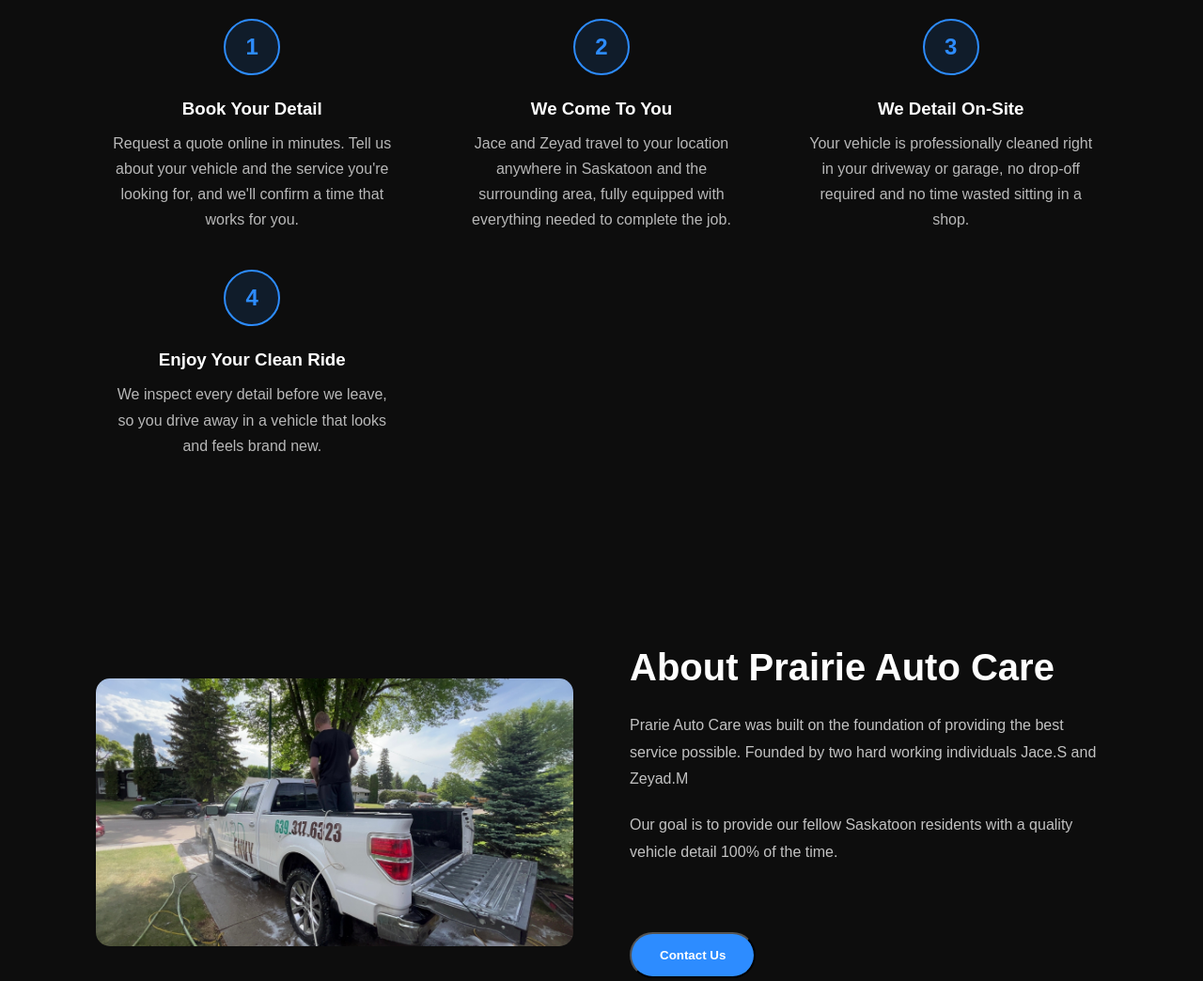
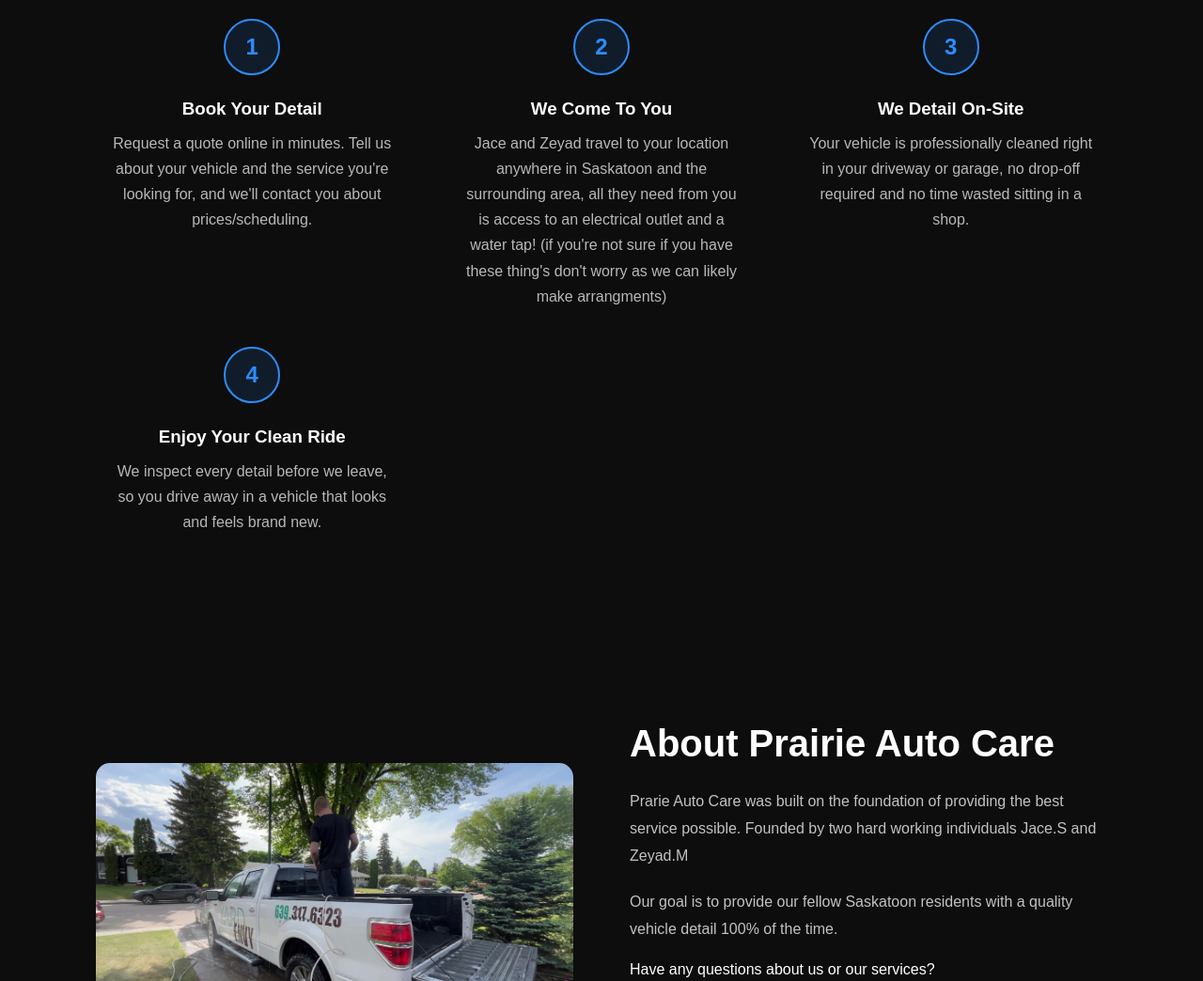
Before and after one commit to prairieautocare-cmd/prairieautocare-website, a plain HTML site: page index.html in a window 1280 px wide. Shown: the part 1760-2804 px from the top of the page at 94% size. Drawn offline with Linux system fonts and the light colour scheme.

Commit message:
Tweaked text in the "how it works" section

```diff
--- a/index.html
+++ b/index.html
@@ -151,8 +151,10 @@
         <p>
           Request a quote online in minutes. Tell us about
           your vehicle and the service you're looking for,
-          and we'll confirm a time that works for you.
+          and we'll contact you about prices/scheduling.
         </p>
+
+
       </div>
 
       <div class="step-card">
@@ -160,8 +162,9 @@
         <h3>We Come To You</h3>
         <p>
           Jace and Zeyad travel to your location anywhere
-          in Saskatoon and the surrounding area, fully
-          equipped with everything needed to complete the job.
+          in Saskatoon and the surrounding area, all they need from you
+           is access to an electrical outlet and a water tap! (if you're not sure if you have these thing's don't worry as we can likely
+           make arrangments)
         </p>
       </div>
 
@@ -183,8 +186,8 @@
           drive away in a vehicle that looks and feels
           brand new.
         </p>
+
       </div>
-
     </div>
 
   </section>
@@ -208,8 +211,10 @@
       </p>
 
       <p>
-        Our goal is to provide our fellow Saskatoon residents with a quality vehicle detail 100% of the time.
+        Our goal is to provide our fellow Saskatoon residents
+         with a quality vehicle detail 100% of the time.
       </p>
+      <div>Have any questions about us or our services?</div>
 
       <div class="contact-dropdown">
         <button class="btn btn-primary" onclick="this.parentElement.classList.toggle('open')">
```
